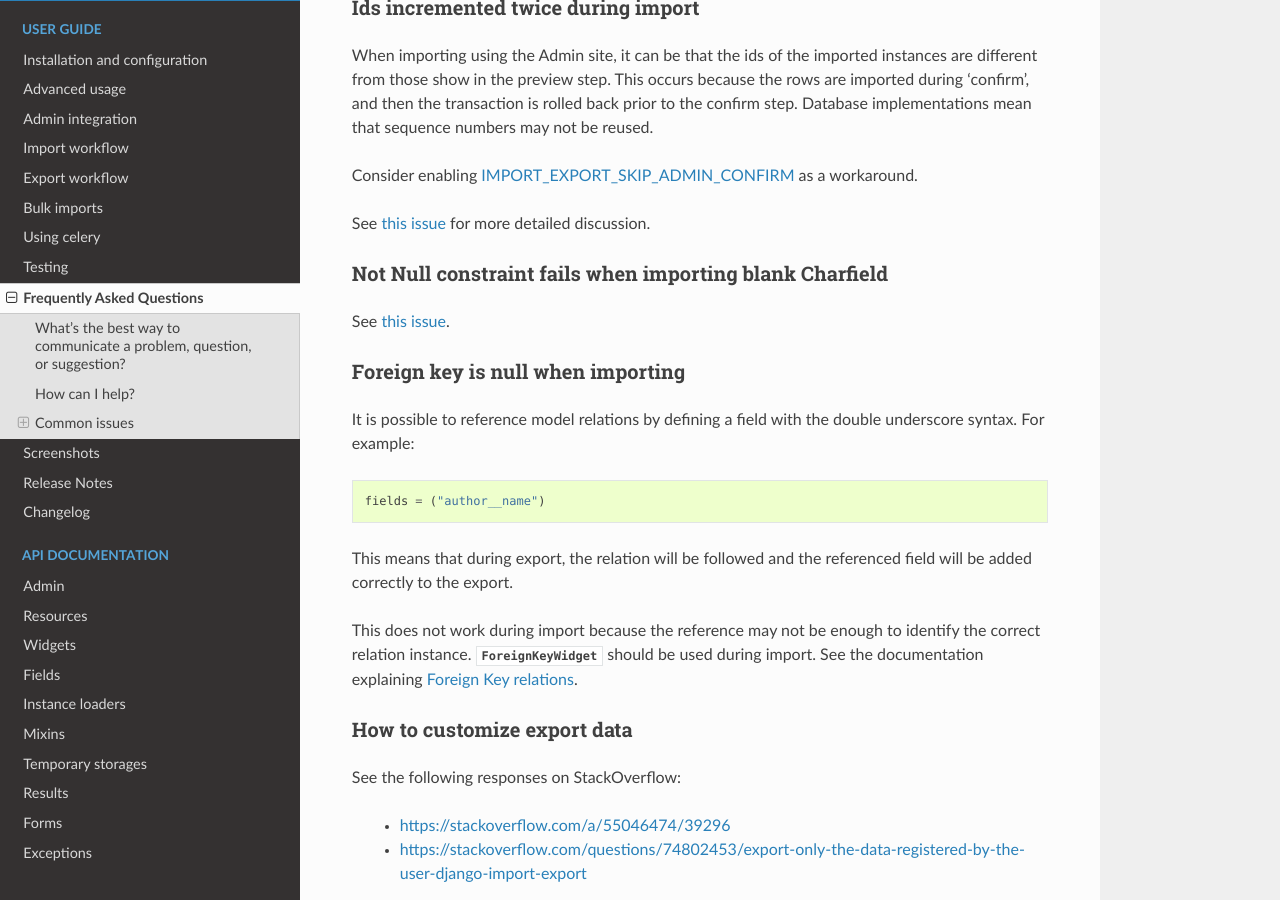
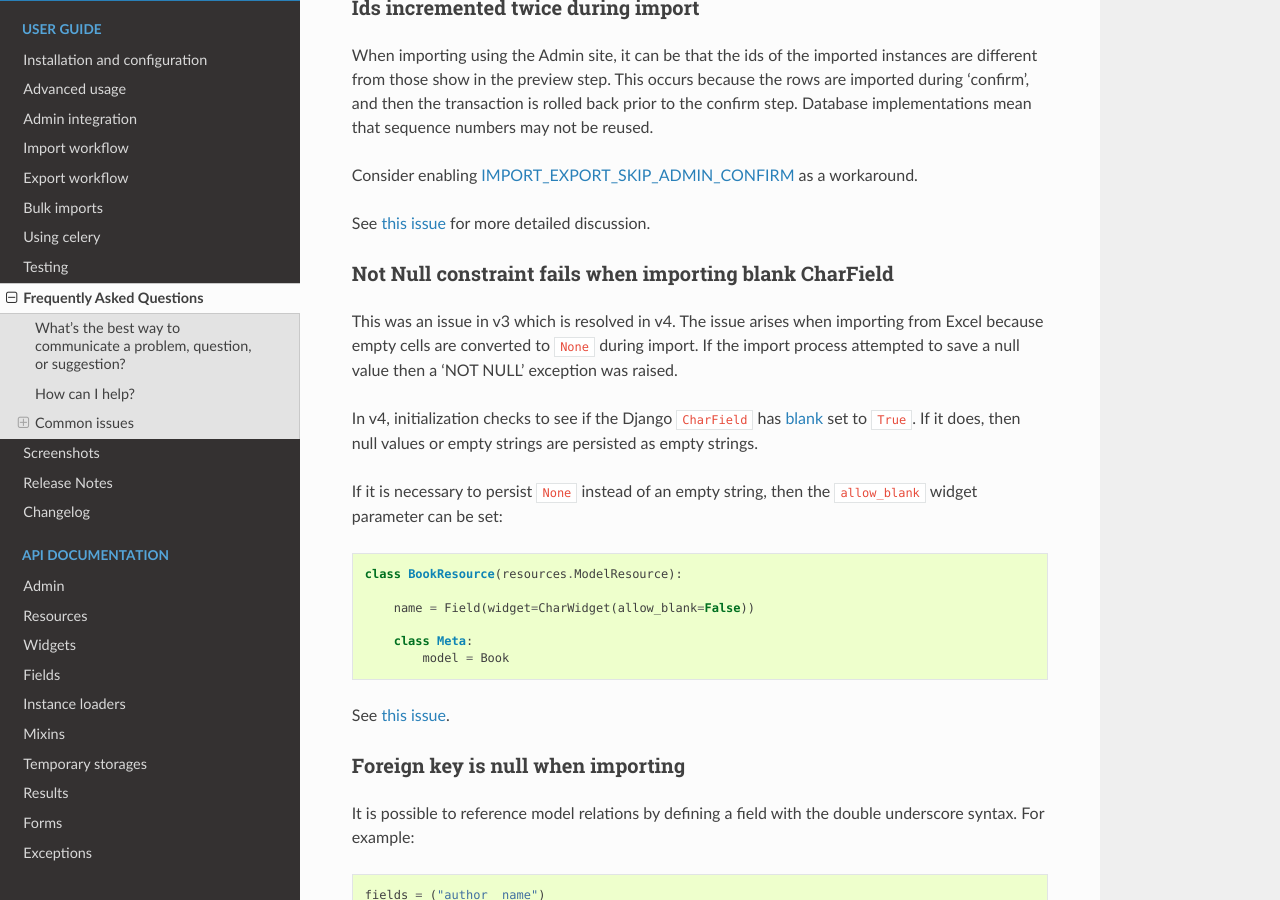
Before and after one commit to django-import-export/django-import-export, a Sphinx documentation site: the page built from docs/faq.rst, in a window 1280 px wide and 900 px high, scrolled down 2486 px. Built offline with Sphinx 7.4.7 and the Read the Docs theme 2.0.0, drawn with Linux system fonts in a browser that asks for light colours; pages that are not in the unit, such as notebooks, are missing from menus; the version number could not be read and is left out.

Commit message:
clarify changes to CharWidget in v4

```diff
--- a/docs/changelog.rst
+++ b/docs/changelog.rst
@@ -4,6 +4,8 @@ Changelog
 .. warning::
 
     Version 4 introduces breaking changes.  Please refer to :doc:`release notes<release_notes>`.
+
+- docs: clarify changes to ``CharWidget`` in v4 ()
 
 4.0.6 (2024-05-27)
 ------------------
--- a/docs/faq.rst
+++ b/docs/faq.rst
@@ -129,8 +129,26 @@ Consider enabling :ref:`import_export_skip_admin_confirm` as a workaround.
 See `this issue <https://github.com/django-import-export/django-import-export/issues/560>`_ for more detailed
 discussion.
 
-Not Null constraint fails when importing blank Charfield
+Not Null constraint fails when importing blank CharField
 --------------------------------------------------------
+
+This was an issue in v3 which is resolved in v4. The issue arises when importing from Excel because empty cells
+are converted to ``None`` during import.  If the import process attempted to save a null value then a 'NOT NULL'
+exception was raised.
+
+In v4, initialization checks to see if the Django ``CharField`` has
+`blank <https://docs.djangoproject.com/en/stable/ref/models/fields/#blank>`_ set to ``True``.
+If it does, then null values or empty strings are persisted as empty strings.
+
+If it is necessary to persist ``None`` instead of an empty string, then the ``allow_blank`` widget parameter can be
+set::
+
+    class BookResource(resources.ModelResource):
+
+        name = Field(widget=CharWidget(allow_blank=False))
+
+        class Meta:
+            model = Book
 
 See `this issue <https://github.com/django-import-export/django-import-export/issues/1485>`_.
 
--- a/docs/release_notes.rst
+++ b/docs/release_notes.rst
@@ -30,6 +30,11 @@ Functional changes
 
 CharWidget
 ----------
+
+Constructor arguments are dynamically set during instantiation based on the properties of the underlying Django
+db CharField.  If the db field has `blank <https://docs.djangoproject.com/en/stable/ref/models/fields/#blank>`_
+set to True, then incoming values of empty strings or null are stored as empty strings.
+See :class:`~import_export.widgets.CharWidget`.
 
 :meth:`~import_export.widgets.CharWidget.clean` will now return a string type as the default.
 The ``coerce_to_string`` option introduced in v3 is no longer used in this method.
```
